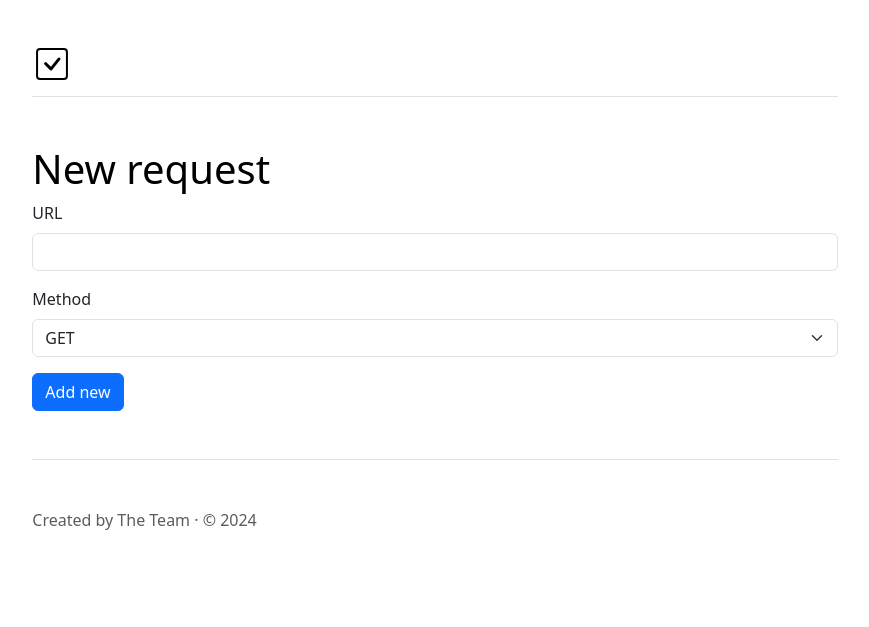
After one commit to trngl8/http-requests-schedule, a PHP site: page /templates/add.html.php in a window 1280 px wide. The commit adds this page. Shown: the top 627 px of the page, without its empty margins (205-1074 px from the left). Run offline with PHP 8.4, Linux system fonts and the light colour scheme; the template is opened without the code that fills it, so the values that code supplies are empty.

Commit message:
requests actions

```diff
--- /dev/null
+++ b/templates/add.html.php
@@ -0,0 +1,64 @@
+<?php
+/** @var string $title */
+/** @var array $jobs */
+?><!doctype html>
+<html lang="en">
+<head>
+    <meta charset="utf-8">
+    <meta name="viewport" content="width=device-width, initial-scale=1">
+    <title><?php echo $title; ?></title>
+    <link href="https://cdn.jsdelivr.net/npm/bootstrap@5.3.3/dist/css/bootstrap.min.css" rel="stylesheet" integrity="sha384-QWTKZyjpPEjISv5WaRU9OFeRpok6YctnYmDr5pNlyT2bRjXh0JMhjY6hW+ALEwIH" crossorigin="anonymous">
+</head>
+<body>
+<svg xmlns="http://www.w3.org/2000/svg" class="d-none">
+    <symbol id="logo" viewBox="0 0 118 94">
+        <title><?php echo $title; ?></title>
+
+        <svg xmlns="http://www.w3.org/2000/svg" fill="currentColor" class="bi bi-check-square" viewBox="0 0 16 16">
+            <path d="M14 1a1 1 0 0 1 1 1v12a1 1 0 0 1-1 1H2a1 1 0 0 1-1-1V2a1 1 0 0 1 1-1zM2 0a2 2 0 0 0-2 2v12a2 2 0 0 0 2 2h12a2 2 0 0 0 2-2V2a2 2 0 0 0-2-2z"/>
+            <path d="M10.97 4.97a.75.75 0 0 1 1.071 1.05l-3.992 4.99a.75.75 0 0 1-1.08.02L4.324 8.384a.75.75 0 1 1 1.06-1.06l2.094 2.093 3.473-4.425z"/>
+        </svg>
+    </symbol>
+</svg>
+
+<div class="col-lg-8 mx-auto p-4 py-md-5">
+    <header class="d-flex align-items-center pb-3 mb-5 border-bottom">
+        <a href="/" class="d-flex align-items-center text-body-emphasis text-decoration-none">
+            <svg class="bi me-2" width="40" height="32"><use xlink:href="#logo"/></svg>
+            <span class="fs-4"><?php echo $title; ?></span>
+        </a>
+    </header>
+
+    <main>
+        <h1 class="text-body-emphasis">New request</h1>
+        <form action="/add" method="post">
+            <div class="mb-3">
+                <label for="url" class="form-label">URL</label>
+                <input type="text" class="form-control" id="url" name="url" required>
+                <div class="invalid-feedback">
+                    Please enter a valid URL.
+                </div>
+            </div>
+            <div class="mb-3">
+                <label for="method" class="form-label">Method</label>
+                <select class="form-select" id="method" name="method" required>
+                    <option value="GET">GET</option>
+                    <option value="POST">POST</option>
+                    <option value="PUT">PUT</option>
+                    <option value="DELETE">DELETE</option>
+                </select>
+                <div class="invalid-feedback">
+                    Please select a valid method.
+                </div>
+            </div>
+            <button type="submit" class="btn btn-primary">Add new</button>
+        </form>
+    </main>
+    <footer class="pt-5 my-5 text-body-secondary border-top">
+        Created by The Team &middot; &copy; 2024
+    </footer>
+</div>
+
+<script src="https://cdn.jsdelivr.net/npm/bootstrap@5.3.3/dist/js/bootstrap.bundle.min.js" integrity="sha384-YvpcrYf0tY3lHB60NNkmXc5s9fDVZLESaAA55NDzOxhy9GkcIdslK1eN7N6jIeHz" crossorigin="anonymous"></script>
+</body>
+</html>
```
Also changed, not shown: public/index.php (+15 -0 lines), src/BaseController.php (+57 -0 lines), templates/index.html.php (+10 -3 lines), templates/result.html.php (added, +42 -0 lines), 1 other file.
